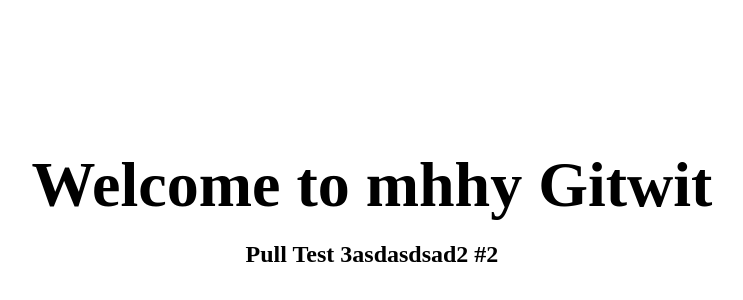
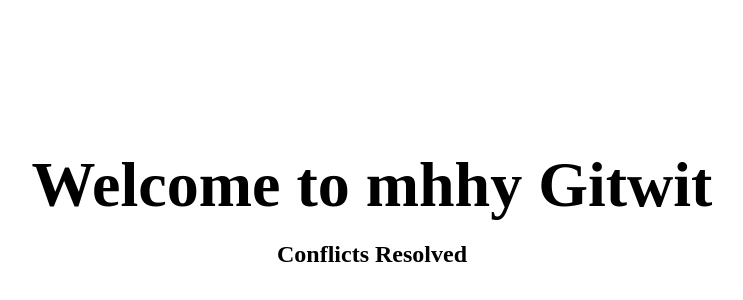
Before and after one commit to abdulrehmann231/Github_TEst, a website built with Vite: page index.html in a window 1280 px wide. Shown: the part 190-490 px from the top of the page, without its empty margins (268-1011 px from the left). Built offline with nearby package versions, Linux system fonts and the light colour scheme.

Commit message:
Update index.html

```diff
--- a/index.html
+++ b/index.html
@@ -6,14 +6,14 @@
 <head>
   <meta charset="utf-8">
   <meta name="viewport" content="width=device-width">
-  <title>Page n</title>
+  <title>GITWIT</title>
   <link href="style.css" rel="stylesheet" type="text/css" />
 </head>
 
 <body>
   <main>
     <h1 class="title">Welcome to mhhy Gitwit</h1>
-    <h2>Pull Test 3asdasdsad2 #2</h2>
+    <h2>Conflicts Resolved</h2>
   <script type="module" src="script.js"></script>
 
 </body>
```
